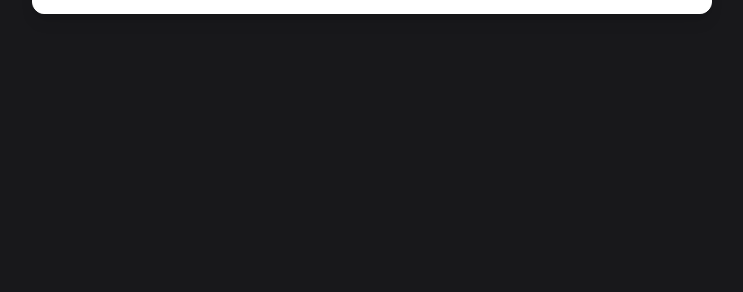
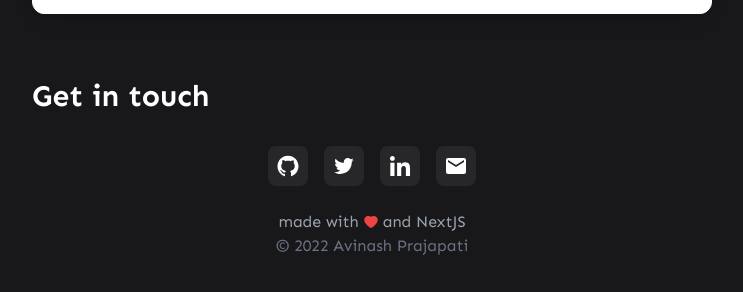
Before and after one commit to avinashprj/portfolio, a Next.js app: page / in a window 1280 px wide. Shown: the part 1729-2021 px from the top of the page, without its empty margins (268-1011 px from the left). Before the commit the page ends 1807 px from the top, so only its background shows below. Built offline with nearby package versions, Linux system fonts and the light colour scheme.

Commit message:
✨ added contact component

```diff
--- /dev/null
+++ b/components/Contact/Contact.tsx
@@ -0,0 +1,60 @@
+import type { NextComponentType } from 'next';
+import { MdEmail } from 'react-icons/md';
+import { GrLinkedinOption } from 'react-icons/gr';
+import { AiOutlineGithub, AiOutlineTwitter, AiFillHeart } from 'react-icons/ai';
+import Link from 'next/link';
+
+export const Contact: NextComponentType = () => (
+  <div className="my-16 px-3 font-sen" id="contact">
+    <p className="text-3xl font-bold text-white">Get in touch</p>
+
+    <div className="mt-8 mb-6 flex flex-row justify-center gap-x-4">
+      <Link href="https://github.com/avinashprj" passHref>
+        <a
+          className="rounded-lg bg-zinc-800 p-2 text-2xl text-white ring-zinc-300 transition-all duration-150 hover:ring-2  "
+          target="_blank"
+          rel="noopener noreferrer"
+          aria-label="github-profile"
+        >
+          <AiOutlineGithub />
+        </a>
+      </Link>
+      <Link href="https://twitter.com/avinash_prj" passHref>
+        <a
+          className="rounded-lg bg-zinc-800 p-2 text-2xl text-white ring-zinc-300 transition-all duration-150 hover:ring-2  "
+          target="_blank"
+          rel="noopener noreferrer"
+          aria-label="twitter-profile"
+        >
+          <AiOutlineTwitter />
+        </a>
+      </Link>
+      <Link href="https://linkedin.com/in/avinash-prajapati" passHref>
+        <a
+          className="rounded-lg bg-zinc-800 p-2 text-2xl text-white ring-zinc-300 transition-all duration-150 hover:ring-2  "
+          target="_blank"
+          rel="noopener noreferrer"
+          aria-label="github-repo"
+        >
+          <GrLinkedinOption />
+        </a>
+      </Link>
+      <Link href="mailto:kr.avinashprajapati914@gmail.com" passHref>
+        <a
+          className="rounded-lg bg-zinc-800 p-2 text-2xl text-white ring-zinc-300 transition-all duration-150 hover:ring-2  "
+          target="_blank"
+          rel="noopener noreferrer"
+          aria-label="github-repo"
+        >
+          <MdEmail />
+        </a>
+      </Link>
+    </div>
+    <div className="flex flex-row justify-center items-center text-gray-400">
+      made with <AiFillHeart className=" mx-1 text-red-500" /> and NextJS
+    </div>
+    <div className="flex flex-row justify-center text-gray-500">
+      © {new Date().getFullYear()} Avinash Prajapati
+    </div>
+  </div>
+);
--- a/components/index.tsx
+++ b/components/index.tsx
@@ -5,6 +5,16 @@ import { Skills } from './Skills/Skills';
 import { Projects } from './Projects/Projects';
 import { ProjectCard } from './ProjectCard/ProjectCard';
 import { ProjectDataTypes, projectsData } from './Projects/projectsData';
+import { Contact } from './Contact/Contact';
 
-export { Header, TextLink, About, Skills, Projects, ProjectCard, projectsData };
+export {
+  Header,
+  TextLink,
+  About,
+  Skills,
+  Projects,
+  ProjectCard,
+  projectsData,
+  Contact,
+};
 export type { ProjectDataTypes };
--- a/pages/index.tsx
+++ b/pages/index.tsx
@@ -1,5 +1,5 @@
 import type { NextPage } from 'next';
-import { About, Header, Projects, Skills } from '../components';
+import { About, Contact, Header, Projects, Skills } from '../components';
 
 const Home: NextPage = () => (
   <div className="px-2 sm:px-8 md:px-24 lg:px-48 xl:px-72">
@@ -9,6 +9,9 @@ const Home: NextPage = () => (
       <Skills />
       <Projects />
     </main>
+    <footer>
+      <Contact />
+    </footer>
   </div>
 );
 
```
